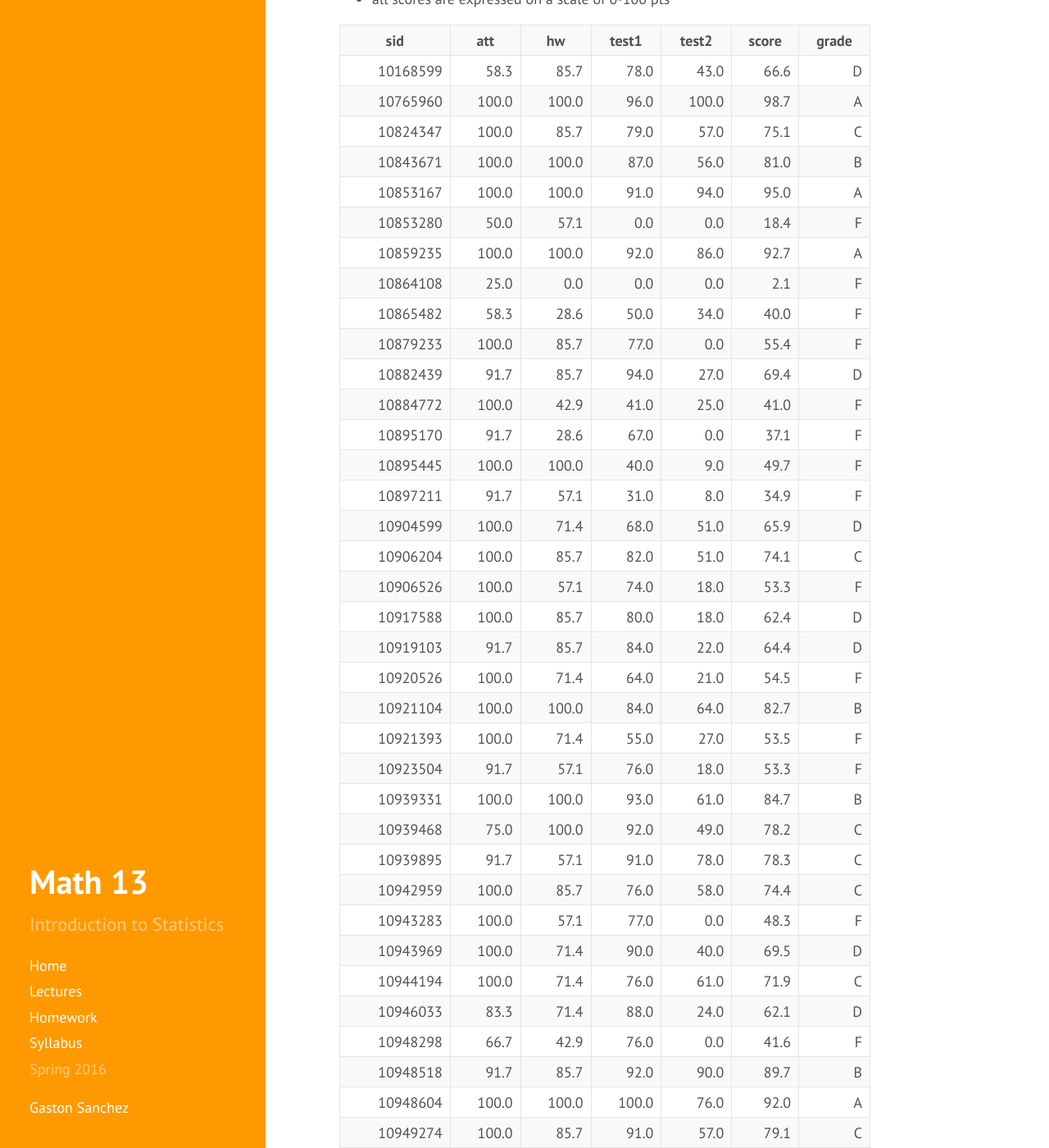
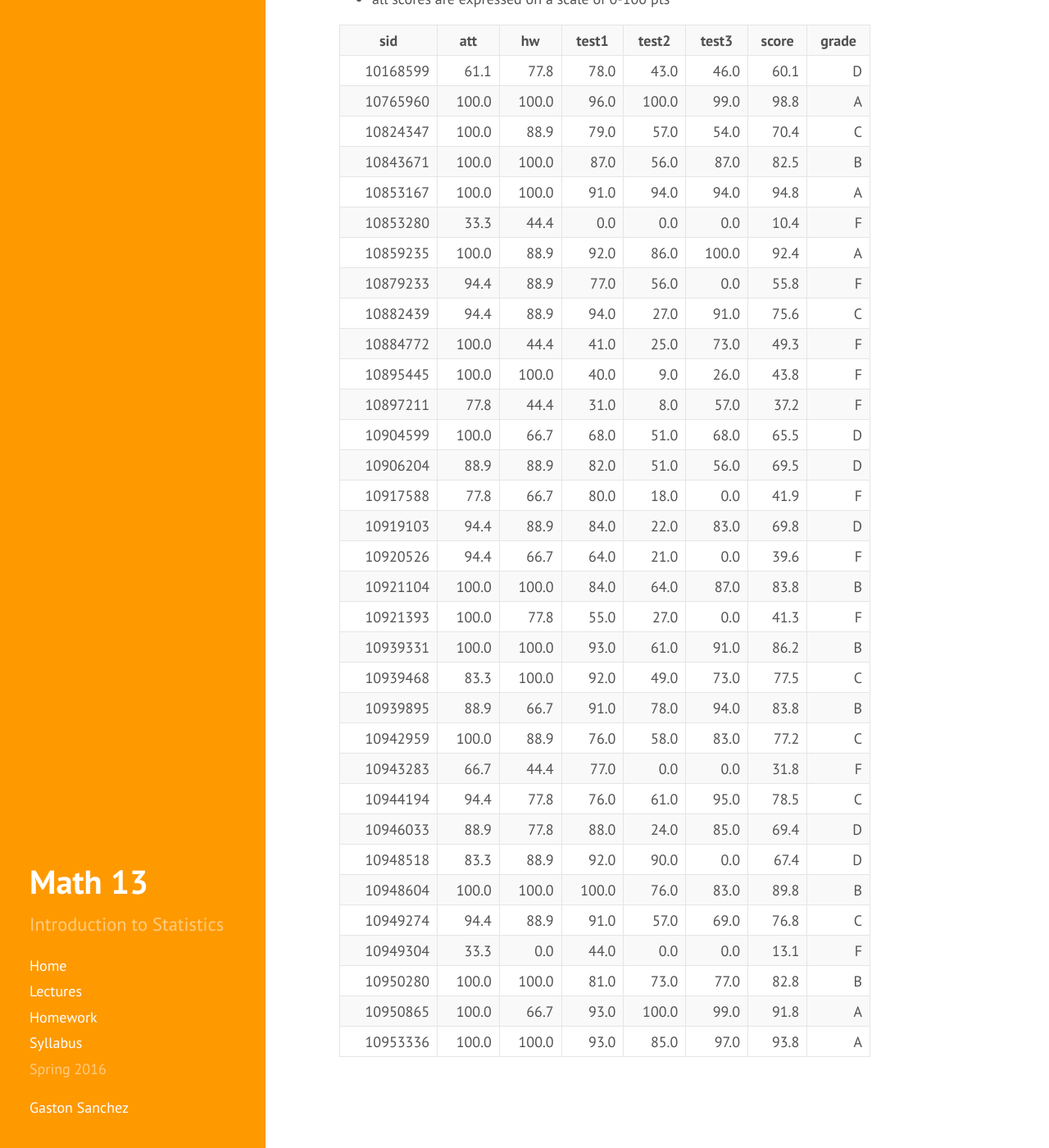
Before and after one commit to gastonstat/relic-math13, a Jekyll site: the page built from gradebook-41894.md, in a window 1280 px wide and 1400 px high, scrolled down 377 px. Shown: the whole window at 82% size. Built offline with Jekyll 4.4.1, drawn with Linux system fonts in a browser that asks for light colours; nearby versions of some CDN libraries; some of the changed text lies outside the part shown.

Commit message:
gbook: post grades test 3, fall 2016

```diff
--- a/gradebook-41894.md
+++ b/gradebook-41894.md
@@ -16,47 +16,40 @@ Grading Weights:
 - all scores are expressed on a scale of 0-100 pts
 
 <!-- html table generated in R 3.3.1 by xtable 1.8-2 package -->
-<!-- Mon Oct 24 21:38:16 2016 -->
+<!-- Thu Nov 17 09:00:24 2016 -->
 <table >
-<tr> <th> sid </th> <th> att </th> <th> hw </th> <th> test1 </th> <th> test2 </th> <th> score </th> <th> grade </th>  </tr>
-  <tr> <td align="right"> 10168599 </td> <td align="right"> 58.3 </td> <td align="right"> 85.7 </td> <td align="right"> 78.0 </td> <td align="right"> 43.0 </td> <td align="right"> 66.6 </td> <td align="right"> D </td> </tr>
-  <tr> <td align="right"> 10765960 </td> <td align="right"> 100.0 </td> <td align="right"> 100.0 </td> <td align="right"> 96.0 </td> <td align="right"> 100.0 </td> <td align="right"> 98.7 </td> <td align="right"> A </td> </tr>
-  <tr> <td align="right"> 10824347 </td> <td align="right"> 100.0 </td> <td align="right"> 85.7 </td> <td align="right"> 79.0 </td> <td align="right"> 57.0 </td> <td align="right"> 75.1 </td> <td align="right"> C </td> </tr>
-  <tr> <td align="right"> 10843671 </td> <td align="right"> 100.0 </td> <td align="right"> 100.0 </td> <td align="right"> 87.0 </td> <td align="right"> 56.0 </td> <td align="right"> 81.0 </td> <td align="right"> B </td> </tr>
-  <tr> <td align="right"> 10853167 </td> <td align="right"> 100.0 </td> <td align="right"> 100.0 </td> <td align="right"> 91.0 </td> <td align="right"> 94.0 </td> <td align="right"> 95.0 </td> <td align="right"> A </td> </tr>
-  <tr> <td align="right"> 10853280 </td> <td align="right"> 50.0 </td> <td align="right"> 57.1 </td> <td align="right"> 0.0 </td> <td align="right"> 0.0 </td> <td align="right"> 18.4 </td> <td align="right"> F </td> </tr>
-  <tr> <td align="right"> 10859235 </td> <td align="right"> 100.0 </td> <td align="right"> 100.0 </td> <td align="right"> 92.0 </td> <td align="right"> 86.0 </td> <td align="right"> 92.7 </td> <td align="right"> A </td> </tr>
-  <tr> <td align="right"> 10864108 </td> <td align="right"> 25.0 </td> <td align="right"> 0.0 </td> <td align="right"> 0.0 </td> <td align="right"> 0.0 </td> <td align="right"> 2.1 </td> <td align="right"> F </td> </tr>
-  <tr> <td align="right"> 10865482 </td> <td align="right"> 58.3 </td> <td align="right"> 28.6 </td> <td align="right"> 50.0 </td> <td align="right"> 34.0 </td> <td align="right"> 40.0 </td> <td align="right"> F </td> </tr>
-  <tr> <td align="right"> 10879233 </td> <td align="right"> 100.0 </td> <td align="right"> 85.7 </td> <td align="right"> 77.0 </td> <td align="right"> 0.0 </td> <td align="right"> 55.4 </td> <td align="right"> F </td> </tr>
-  <tr> <td align="right"> 10882439 </td> <td align="right"> 91.7 </td> <td align="right"> 85.7 </td> <td align="right"> 94.0 </td> <td align="right"> 27.0 </td> <td align="right"> 69.4 </td> <td align="right"> D </td> </tr>
-  <tr> <td align="right"> 10884772 </td> <td align="right"> 100.0 </td> <td align="right"> 42.9 </td> <td align="right"> 41.0 </td> <td align="right"> 25.0 </td> <td align="right"> 41.0 </td> <td align="right"> F </td> </tr>
-  <tr> <td align="right"> 10895170 </td> <td align="right"> 91.7 </td> <td align="right"> 28.6 </td> <td align="right"> 67.0 </td> <td align="right"> 0.0 </td> <td align="right"> 37.1 </td> <td align="right"> F </td> </tr>
-  <tr> <td align="right"> 10895445 </td> <td align="right"> 100.0 </td> <td align="right"> 100.0 </td> <td align="right"> 40.0 </td> <td align="right"> 9.0 </td> <td align="right"> 49.7 </td> <td align="right"> F </td> </tr>
-  <tr> <td align="right"> 10897211 </td> <td align="right"> 91.7 </td> <td align="right"> 57.1 </td> <td align="right"> 31.0 </td> <td align="right"> 8.0 </td> <td align="right"> 34.9 </td> <td align="right"> F </td> </tr>
-  <tr> <td align="right"> 10904599 </td> <td align="right"> 100.0 </td> <td align="right"> 71.4 </td> <td align="right"> 68.0 </td> <td align="right"> 51.0 </td> <td align="right"> 65.9 </td> <td align="right"> D </td> </tr>
-  <tr> <td align="right"> 10906204 </td> <td align="right"> 100.0 </td> <td align="right"> 85.7 </td> <td align="right"> 82.0 </td> <td align="right"> 51.0 </td> <td align="right"> 74.1 </td> <td align="right"> C </td> </tr>
-  <tr> <td align="right"> 10906526 </td> <td align="right"> 100.0 </td> <td align="right"> 57.1 </td> <td align="right"> 74.0 </td> <td align="right"> 18.0 </td> <td align="right"> 53.3 </td> <td align="right"> F </td> </tr>
-  <tr> <td align="right"> 10917588 </td> <td align="right"> 100.0 </td> <td align="right"> 85.7 </td> <td align="right"> 80.0 </td> <td align="right"> 18.0 </td> <td align="right"> 62.4 </td> <td align="right"> D </td> </tr>
-  <tr> <td align="right"> 10919103 </td> <td align="right"> 91.7 </td> <td align="right"> 85.7 </td> <td align="right"> 84.0 </td> <td align="right"> 22.0 </td> <td align="right"> 64.4 </td> <td align="right"> D </td> </tr>
-  <tr> <td align="right"> 10920526 </td> <td align="right"> 100.0 </td> <td align="right"> 71.4 </td> <td align="right"> 64.0 </td> <td align="right"> 21.0 </td> <td align="right"> 54.5 </td> <td align="right"> F </td> </tr>
-  <tr> <td align="right"> 10921104 </td> <td align="right"> 100.0 </td> <td align="right"> 100.0 </td> <td align="right"> 84.0 </td> <td align="right"> 64.0 </td> <td align="right"> 82.7 </td> <td align="right"> B </td> </tr>
-  <tr> <td align="right"> 10921393 </td> <td align="right"> 100.0 </td> <td align="right"> 71.4 </td> <td align="right"> 55.0 </td> <td align="right"> 27.0 </td> <td align="right"> 53.5 </td> <td align="right"> F </td> </tr>
-  <tr> <td align="right"> 10923504 </td> <td align="right"> 91.7 </td> <td align="right"> 57.1 </td> <td align="right"> 76.0 </td> <td align="right"> 18.0 </td> <td align="right"> 53.3 </td> <td align="right"> F </td> </tr>
-  <tr> <td align="right"> 10939331 </td> <td align="right"> 100.0 </td> <td align="right"> 100.0 </td> <td align="right"> 93.0 </td> <td align="right"> 61.0 </td> <td align="right"> 84.7 </td> <td align="right"> B </td> </tr>
-  <tr> <td align="right"> 10939468 </td> <td align="right"> 75.0 </td> <td align="right"> 100.0 </td> <td align="right"> 92.0 </td> <td align="right"> 49.0 </td> <td align="right"> 78.2 </td> <td align="right"> C </td> </tr>
-  <tr> <td align="right"> 10939895 </td> <td align="right"> 91.7 </td> <td align="right"> 57.1 </td> <td align="right"> 91.0 </td> <td align="right"> 78.0 </td> <td align="right"> 78.3 </td> <td align="right"> C </td> </tr>
-  <tr> <td align="right"> 10942959 </td> <td align="right"> 100.0 </td> <td align="right"> 85.7 </td> <td align="right"> 76.0 </td> <td align="right"> 58.0 </td> <td align="right"> 74.4 </td> <td align="right"> C </td> </tr>
-  <tr> <td align="right"> 10943283 </td> <td align="right"> 100.0 </td> <td align="right"> 57.1 </td> <td align="right"> 77.0 </td> <td align="right"> 0.0 </td> <td align="right"> 48.3 </td> <td align="right"> F </td> </tr>
-  <tr> <td align="right"> 10943969 </td> <td align="right"> 100.0 </td> <td align="right"> 71.4 </td> <td align="right"> 90.0 </td> <td align="right"> 40.0 </td> <td align="right"> 69.5 </td> <td align="right"> D </td> </tr>
-  <tr> <td align="right"> 10944194 </td> <td align="right"> 100.0 </td> <td align="right"> 71.4 </td> <td align="right"> 76.0 </td> <td align="right"> 61.0 </td> <td align="right"> 71.9 </td> <td align="right"> C </td> </tr>
-  <tr> <td align="right"> 10946033 </td> <td align="right"> 83.3 </td> <td align="right"> 71.4 </td> <td align="right"> 88.0 </td> <td align="right"> 24.0 </td> <td align="right"> 62.1 </td> <td align="right"> D </td> </tr>
-  <tr> <td align="right"> 10948298 </td> <td align="right"> 66.7 </td> <td align="right"> 42.9 </td> <td align="right"> 76.0 </td> <td align="right"> 0.0 </td> <td align="right"> 41.6 </td> <td align="right"> F </td> </tr>
-  <tr> <td align="right"> 10948518 </td> <td align="right"> 91.7 </td> <td align="right"> 85.7 </td> <td align="right"> 92.0 </td> <td align="right"> 90.0 </td> <td align="right"> 89.7 </td> <td align="right"> B </td> </tr>
-  <tr> <td align="right"> 10948604 </td> <td align="right"> 100.0 </td> <td align="right"> 100.0 </td> <td align="right"> 100.0 </td> <td align="right"> 76.0 </td> <td align="right"> 92.0 </td> <td align="right"> A </td> </tr>
-  <tr> <td align="right"> 10949274 </td> <td align="right"> 100.0 </td> <td align="right"> 85.7 </td> <td align="right"> 91.0 </td> <td align="right"> 57.0 </td> <td align="right"> 79.1 </td> <td align="right"> C </td> </tr>
-  <tr> <td align="right"> 10949304 </td> <td align="right"> 50.0 </td> <td align="right"> 0.0 </td> <td align="right"> 44.0 </td> <td align="right"> 0.0 </td> <td align="right"> 18.8 </td> <td align="right"> F </td> </tr>
-  <tr> <td align="right"> 10950280 </td> <td align="right"> 100.0 </td> <td align="right"> 100.0 </td> <td align="right"> 81.0 </td> <td align="right"> 73.0 </td> <td align="right"> 84.7 </td> <td align="right"> B </td> </tr>
-  <tr> <td align="right"> 10950865 </td> <td align="right"> 100.0 </td> <td align="right"> 71.4 </td> <td align="right"> 93.0 </td> <td align="right"> 100.0 </td> <td align="right"> 90.5 </td> <td align="right"> A </td> </tr>
-  <tr> <td align="right"> 10953336 </td> <td align="right"> 91.7 </td> <td align="right"> 100.0 </td> <td align="right"> 93.0 </td> <td align="right"> 85.0 </td> <td align="right"> 92.0 </td> <td align="right"> A </td> </tr>
+<tr> <th> sid </th> <th> att </th> <th> hw </th> <th> test1 </th> <th> test2 </th> <th> test3 </th> <th> score </th> <th> grade </th>  </tr>
+  <tr> <td align="right"> 10168599 </td> <td align="right"> 61.1 </td> <td align="right"> 77.8 </td> <td align="right"> 78.0 </td> <td align="right"> 43.0 </td> <td align="right"> 46.0 </td> <td align="right"> 60.1 </td> <td align="right"> D </td> </tr>
+  <tr> <td align="right"> 10765960 </td> <td align="right"> 100.0 </td> <td align="right"> 100.0 </td> <td align="right"> 96.0 </td> <td align="right"> 100.0 </td> <td align="right"> 99.0 </td> <td align="right"> 98.8 </td> <td align="right"> A </td> </tr>
+  <tr> <td align="right"> 10824347 </td> <td align="right"> 100.0 </td> <td align="right"> 88.9 </td> <td align="right"> 79.0 </td> <td align="right"> 57.0 </td> <td align="right"> 54.0 </td> <td align="right"> 70.4 </td> <td align="right"> C </td> </tr>
+  <tr> <td align="right"> 10843671 </td> <td align="right"> 100.0 </td> <td align="right"> 100.0 </td> <td align="right"> 87.0 </td> <td align="right"> 56.0 </td> <td align="right"> 87.0 </td> <td align="right"> 82.5 </td> <td align="right"> B </td> </tr>
+  <tr> <td align="right"> 10853167 </td> <td align="right"> 100.0 </td> <td align="right"> 100.0 </td> <td align="right"> 91.0 </td> <td align="right"> 94.0 </td> <td align="right"> 94.0 </td> <td align="right"> 94.8 </td> <td align="right"> A </td> </tr>
+  <tr> <td align="right"> 10853280 </td> <td align="right"> 33.3 </td> <td align="right"> 44.4 </td> <td align="right"> 0.0 </td> <td align="right"> 0.0 </td> <td align="right"> 0.0 </td> <td align="right"> 10.4 </td> <td align="right"> F </td> </tr>
+  <tr> <td align="right"> 10859235 </td> <td align="right"> 100.0 </td> <td align="right"> 88.9 </td> <td align="right"> 92.0 </td> <td align="right"> 86.0 </td> <td align="right"> 100.0 </td> <td align="right"> 92.4 </td> <td align="right"> A </td> </tr>
+  <tr> <td align="right"> 10879233 </td> <td align="right"> 94.4 </td> <td align="right"> 88.9 </td> <td align="right"> 77.0 </td> <td align="right"> 56.0 </td> <td align="right"> 0.0 </td> <td align="right"> 55.8 </td> <td align="right"> F </td> </tr>
+  <tr> <td align="right"> 10882439 </td> <td align="right"> 94.4 </td> <td align="right"> 88.9 </td> <td align="right"> 94.0 </td> <td align="right"> 27.0 </td> <td align="right"> 91.0 </td> <td align="right"> 75.6 </td> <td align="right"> C </td> </tr>
+  <tr> <td align="right"> 10884772 </td> <td align="right"> 100.0 </td> <td align="right"> 44.4 </td> <td align="right"> 41.0 </td> <td align="right"> 25.0 </td> <td align="right"> 73.0 </td> <td align="right"> 49.3 </td> <td align="right"> F </td> </tr>
+  <tr> <td align="right"> 10895445 </td> <td align="right"> 100.0 </td> <td align="right"> 100.0 </td> <td align="right"> 40.0 </td> <td align="right"> 9.0 </td> <td align="right"> 26.0 </td> <td align="right"> 43.8 </td> <td align="right"> F </td> </tr>
+  <tr> <td align="right"> 10897211 </td> <td align="right"> 77.8 </td> <td align="right"> 44.4 </td> <td align="right"> 31.0 </td> <td align="right"> 8.0 </td> <td align="right"> 57.0 </td> <td align="right"> 37.2 </td> <td align="right"> F </td> </tr>
+  <tr> <td align="right"> 10904599 </td> <td align="right"> 100.0 </td> <td align="right"> 66.7 </td> <td align="right"> 68.0 </td> <td align="right"> 51.0 </td> <td align="right"> 68.0 </td> <td align="right"> 65.5 </td> <td align="right"> D </td> </tr>
+  <tr> <td align="right"> 10906204 </td> <td align="right"> 88.9 </td> <td align="right"> 88.9 </td> <td align="right"> 82.0 </td> <td align="right"> 51.0 </td> <td align="right"> 56.0 </td> <td align="right"> 69.5 </td> <td align="right"> D </td> </tr>
+  <tr> <td align="right"> 10917588 </td> <td align="right"> 77.8 </td> <td align="right"> 66.7 </td> <td align="right"> 80.0 </td> <td align="right"> 18.0 </td> <td align="right"> 0.0 </td> <td align="right"> 41.9 </td> <td align="right"> F </td> </tr>
+  <tr> <td align="right"> 10919103 </td> <td align="right"> 94.4 </td> <td align="right"> 88.9 </td> <td align="right"> 84.0 </td> <td align="right"> 22.0 </td> <td align="right"> 83.0 </td> <td align="right"> 69.8 </td> <td align="right"> D </td> </tr>
+  <tr> <td align="right"> 10920526 </td> <td align="right"> 94.4 </td> <td align="right"> 66.7 </td> <td align="right"> 64.0 </td> <td align="right"> 21.0 </td> <td align="right"> 0.0 </td> <td align="right"> 39.6 </td> <td align="right"> F </td> </tr>
+  <tr> <td align="right"> 10921104 </td> <td align="right"> 100.0 </td> <td align="right"> 100.0 </td> <td align="right"> 84.0 </td> <td align="right"> 64.0 </td> <td align="right"> 87.0 </td> <td align="right"> 83.8 </td> <td align="right"> B </td> </tr>
+  <tr> <td align="right"> 10921393 </td> <td align="right"> 100.0 </td> <td align="right"> 77.8 </td> <td align="right"> 55.0 </td> <td align="right"> 27.0 </td> <td align="right"> 0.0 </td> <td align="right"> 41.3 </td> <td align="right"> F </td> </tr>
+  <tr> <td align="right"> 10939331 </td> <td align="right"> 100.0 </td> <td align="right"> 100.0 </td> <td align="right"> 93.0 </td> <td align="right"> 61.0 </td> <td align="right"> 91.0 </td> <td align="right"> 86.2 </td> <td align="right"> B </td> </tr>
+  <tr> <td align="right"> 10939468 </td> <td align="right"> 83.3 </td> <td align="right"> 100.0 </td> <td align="right"> 92.0 </td> <td align="right"> 49.0 </td> <td align="right"> 73.0 </td> <td align="right"> 77.5 </td> <td align="right"> C </td> </tr>
+  <tr> <td align="right"> 10939895 </td> <td align="right"> 88.9 </td> <td align="right"> 66.7 </td> <td align="right"> 91.0 </td> <td align="right"> 78.0 </td> <td align="right"> 94.0 </td> <td align="right"> 83.8 </td> <td align="right"> B </td> </tr>
+  <tr> <td align="right"> 10942959 </td> <td align="right"> 100.0 </td> <td align="right"> 88.9 </td> <td align="right"> 76.0 </td> <td align="right"> 58.0 </td> <td align="right"> 83.0 </td> <td align="right"> 77.2 </td> <td align="right"> C </td> </tr>
+  <tr> <td align="right"> 10943283 </td> <td align="right"> 66.7 </td> <td align="right"> 44.4 </td> <td align="right"> 77.0 </td> <td align="right"> 0.0 </td> <td align="right"> 0.0 </td> <td align="right"> 31.8 </td> <td align="right"> F </td> </tr>
+  <tr> <td align="right"> 10944194 </td> <td align="right"> 94.4 </td> <td align="right"> 77.8 </td> <td align="right"> 76.0 </td> <td align="right"> 61.0 </td> <td align="right"> 95.0 </td> <td align="right"> 78.5 </td> <td align="right"> C </td> </tr>
+  <tr> <td align="right"> 10946033 </td> <td align="right"> 88.9 </td> <td align="right"> 77.8 </td> <td align="right"> 88.0 </td> <td align="right"> 24.0 </td> <td align="right"> 85.0 </td> <td align="right"> 69.4 </td> <td align="right"> D </td> </tr>
+  <tr> <td align="right"> 10948518 </td> <td align="right"> 83.3 </td> <td align="right"> 88.9 </td> <td align="right"> 92.0 </td> <td align="right"> 90.0 </td> <td align="right"> 0.0 </td> <td align="right"> 67.4 </td> <td align="right"> D </td> </tr>
+  <tr> <td align="right"> 10948604 </td> <td align="right"> 100.0 </td> <td align="right"> 100.0 </td> <td align="right"> 100.0 </td> <td align="right"> 76.0 </td> <td align="right"> 83.0 </td> <td align="right"> 89.8 </td> <td align="right"> B </td> </tr>
+  <tr> <td align="right"> 10949274 </td> <td align="right"> 94.4 </td> <td align="right"> 88.9 </td> <td align="right"> 91.0 </td> <td align="right"> 57.0 </td> <td align="right"> 69.0 </td> <td align="right"> 76.8 </td> <td align="right"> C </td> </tr>
+  <tr> <td align="right"> 10949304 </td> <td align="right"> 33.3 </td> <td align="right"> 0.0 </td> <td align="right"> 44.0 </td> <td align="right"> 0.0 </td> <td align="right"> 0.0 </td> <td align="right"> 13.1 </td> <td align="right"> F </td> </tr>
+  <tr> <td align="right"> 10950280 </td> <td align="right"> 100.0 </td> <td align="right"> 100.0 </td> <td align="right"> 81.0 </td> <td align="right"> 73.0 </td> <td align="right"> 77.0 </td> <td align="right"> 82.8 </td> <td align="right"> B </td> </tr>
+  <tr> <td align="right"> 10950865 </td> <td align="right"> 100.0 </td> <td align="right"> 66.7 </td> <td align="right"> 93.0 </td> <td align="right"> 100.0 </td> <td align="right"> 99.0 </td> <td align="right"> 91.8 </td> <td align="right"> A </td> </tr>
+  <tr> <td align="right"> 10953336 </td> <td align="right"> 100.0 </td> <td align="right"> 100.0 </td> <td align="right"> 93.0 </td> <td align="right"> 85.0 </td> <td align="right"> 97.0 </td> <td align="right"> 93.8 </td> <td align="right"> A </td> </tr>
    </table>
```
